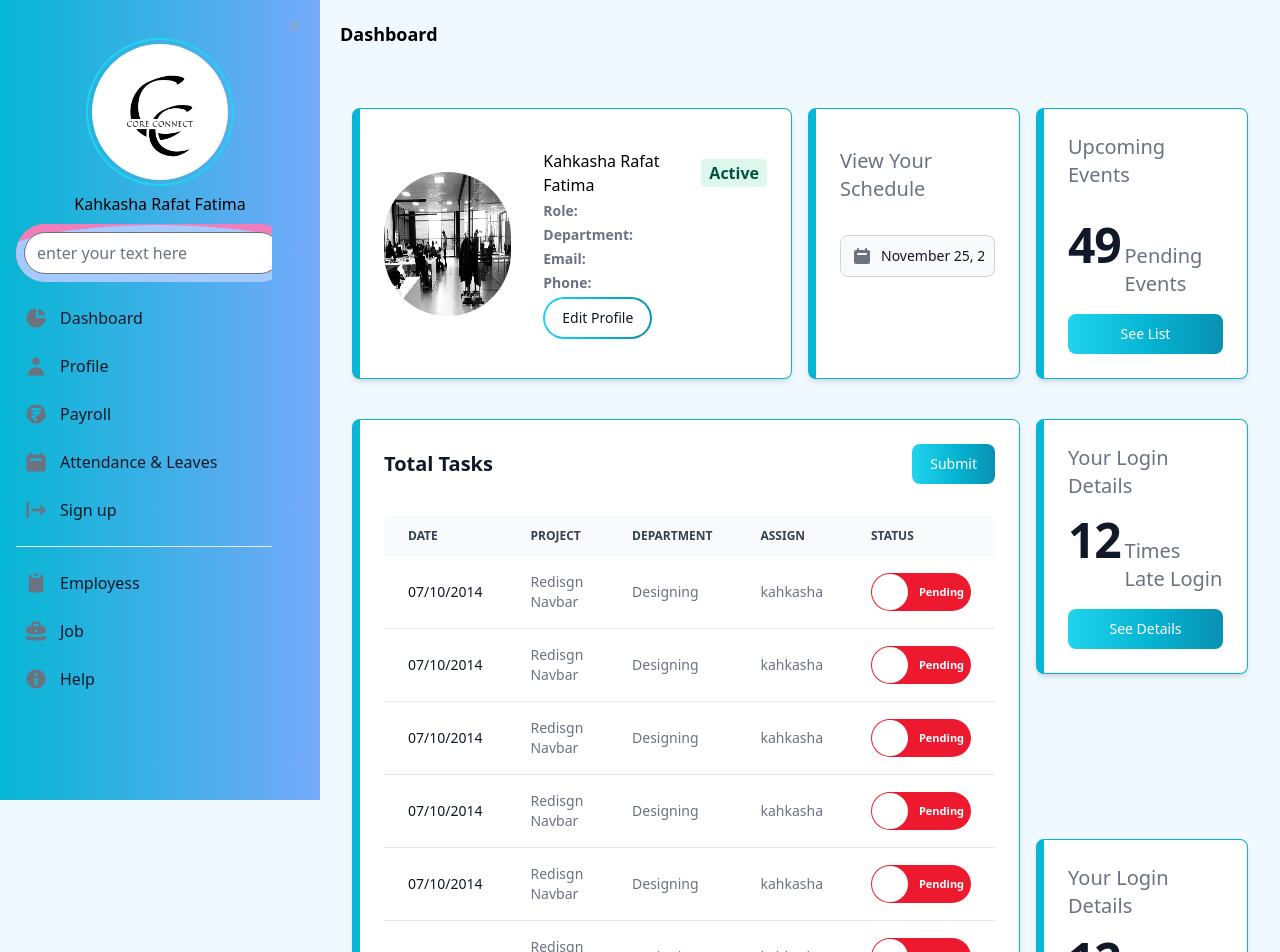
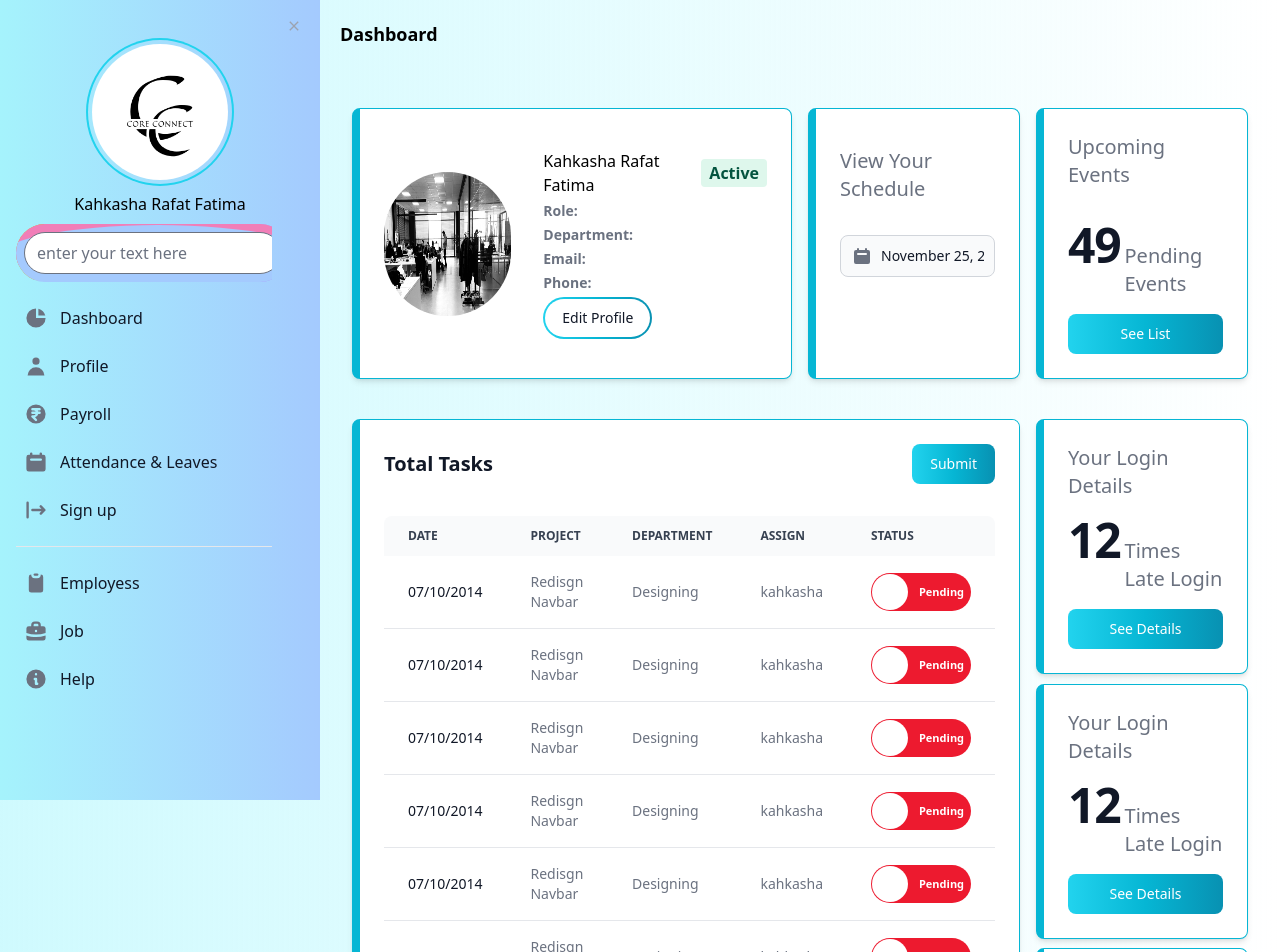
Before and after one commit to kahkasha17/CoreConnect-The-Employee-Management-System, a React (Vite) app in the folder FrontEnd/: page /AdminDashboard in a window 1280 px wide. Shown: the top 952 px of the page. Built offline with nearby package versions, Linux system fonts and the light colour scheme; a web font is replaced by a local one.

Commit message:
theme changes

```diff
--- a/FrontEnd/src/Components/SideDrawer.jsx
+++ b/FrontEnd/src/Components/SideDrawer.jsx
@@ -25,7 +25,7 @@ export const SideDrawer = ({ menuItems, isOpen, setIsOpen }) => {
     <>
       {/* Toggle Button */}
       <Button
-        gradientMonochrome="info"
+        gradientMonochrome="cyan"
         className={`absolute top-4 left-4 z-10 ${
           isOpen ? "hidden" : "block"
         }`} // Show button only when sidebar is closed
@@ -36,7 +36,7 @@ export const SideDrawer = ({ menuItems, isOpen, setIsOpen }) => {
 
       {/* Sidebar Drawer */}
       <Drawer
-        className="bg-gradient-to-r from-cyan-500 to-blue-400"
+        className="bg-gradient-to-r from-cyan-200 to-blue-300"
         backdrop={false}
         open={isOpen}
         onClose={() => setIsOpen(false)} // Close the sidebar
--- a/FrontEnd/src/Components/Tasklist.jsx
+++ b/FrontEnd/src/Components/Tasklist.jsx
@@ -12,7 +12,7 @@ const Tasklist = () => {
 
 
   return (
-    <Card className="max-w-4xl mb-8  max-h-svh overflow-x-auto border-l-8 border-cyan-500">
+    <Card className="max-w-4xl mb-8  max-h-screen overflow-x-auto border-l-8 border-cyan-500">
       <div className="mb-4 flex items-center justify-between">
         <h5 className="text-xl font-bold leading-none text-gray-900 dark:text-white">
           Total Tasks
--- a/FrontEnd/src/Pages/DashBoards/Admin/AdminDashboard.jsx
+++ b/FrontEnd/src/Pages/DashBoards/Admin/AdminDashboard.jsx
@@ -103,7 +103,7 @@ export const AdminDashboard = () => {
 
   return (
     <Router>
-      <div className="flex relative bg-sky-50">
+      <div  className="flex relative bg-gradient-to-r from-cyan-100 to-blue-250">
         {/* Sidebar */}
         <SideDrawer
           menuItems={menuData}
--- a/FrontEnd/src/Pages/DashBoards/Admin/MainContent.jsx
+++ b/FrontEnd/src/Pages/DashBoards/Admin/MainContent.jsx
@@ -33,9 +33,13 @@ export const MainContent = () => {
           </div>
 
           {/* Second Column (25% width on medium+ screens with 2 rows inside) */}
-          <div className="col-span-1 grid grid-rows-2 gap-2">
-            <div className="rounded-md mb-4">
+          <div className="col-span-1 grid grid-rows-2 max-h-screen">
+            <div className="rounded-md mb-2">
               <RequestList />
+            </div>
+            <div className="rounded-md mb-2">
+             <RequestList/>
+
             </div>
             <div className="rounded-md mb-4">
              <RequestList/>
```
